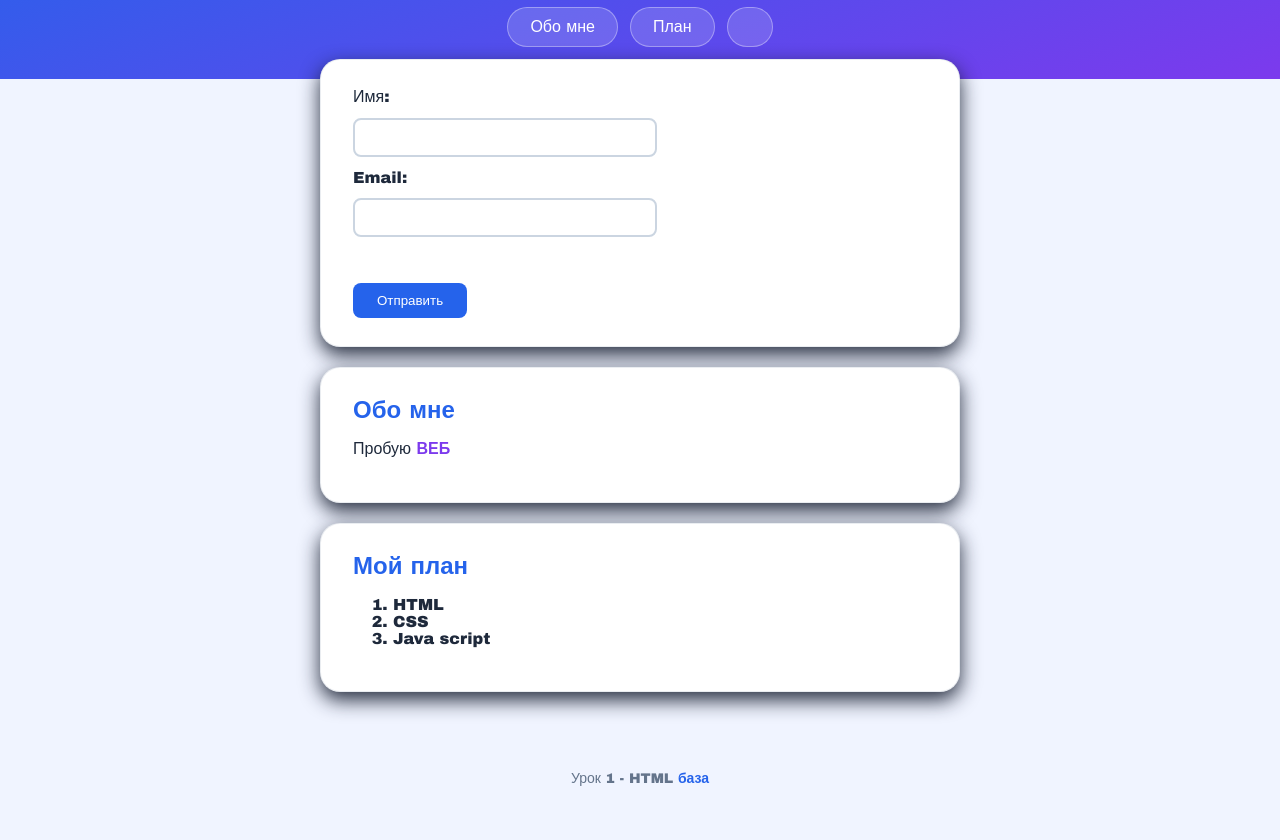
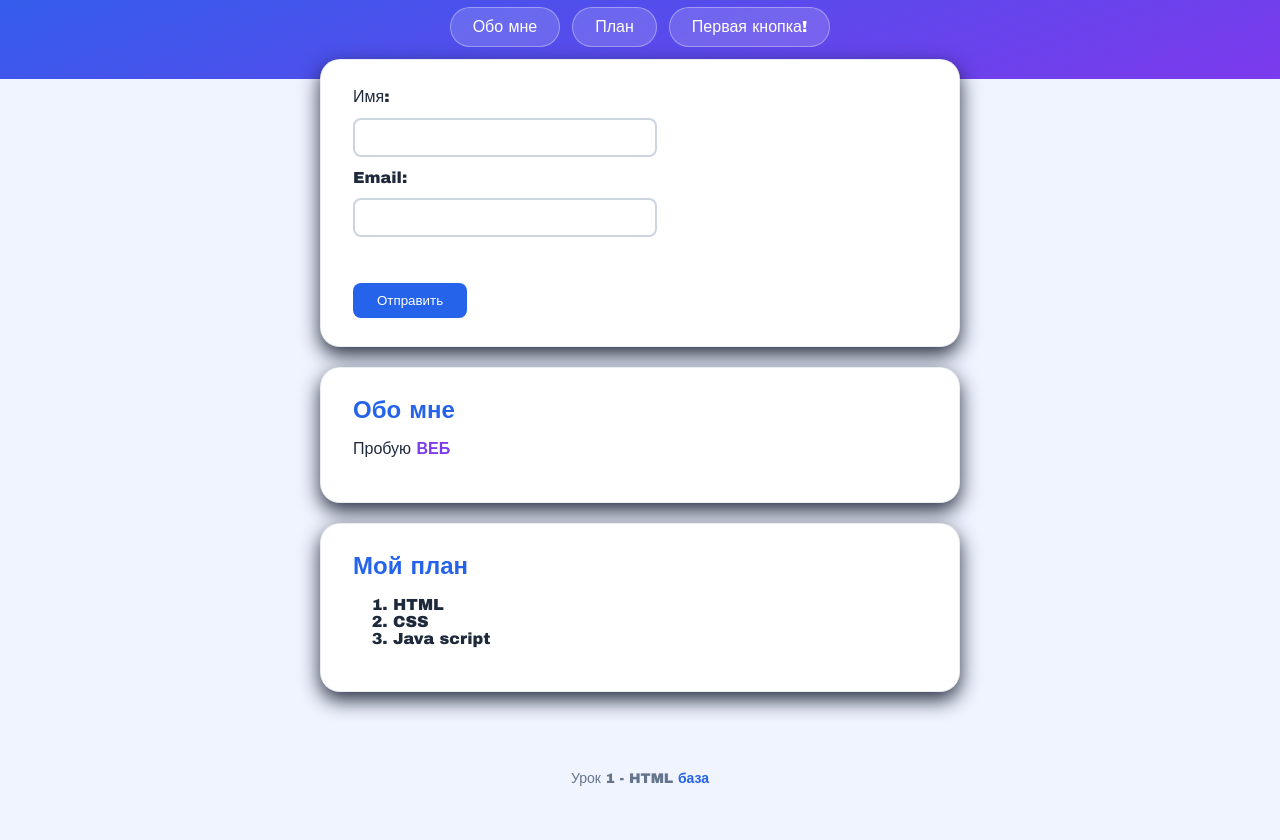
Before and after one commit to 1exuryai-art/ADQ, a plain HTML site: page index.html in a window 1280 px wide. Shown: the part 113-953 px from the top of the page. Drawn offline with Linux system fonts and the light colour scheme.

Commit message:
Add link for the first button in navigation

```diff
--- a/index.html
+++ b/index.html
@@ -113,7 +113,7 @@
     <nav>
       <a href="#about">Обо мне</a>
       <a href="#plan">План</a>
-      <a href="#first-button"></a>
+      <a href="#first-button">Первая кнопка!</a>
     </nav>
   </header>
    <main>
```
